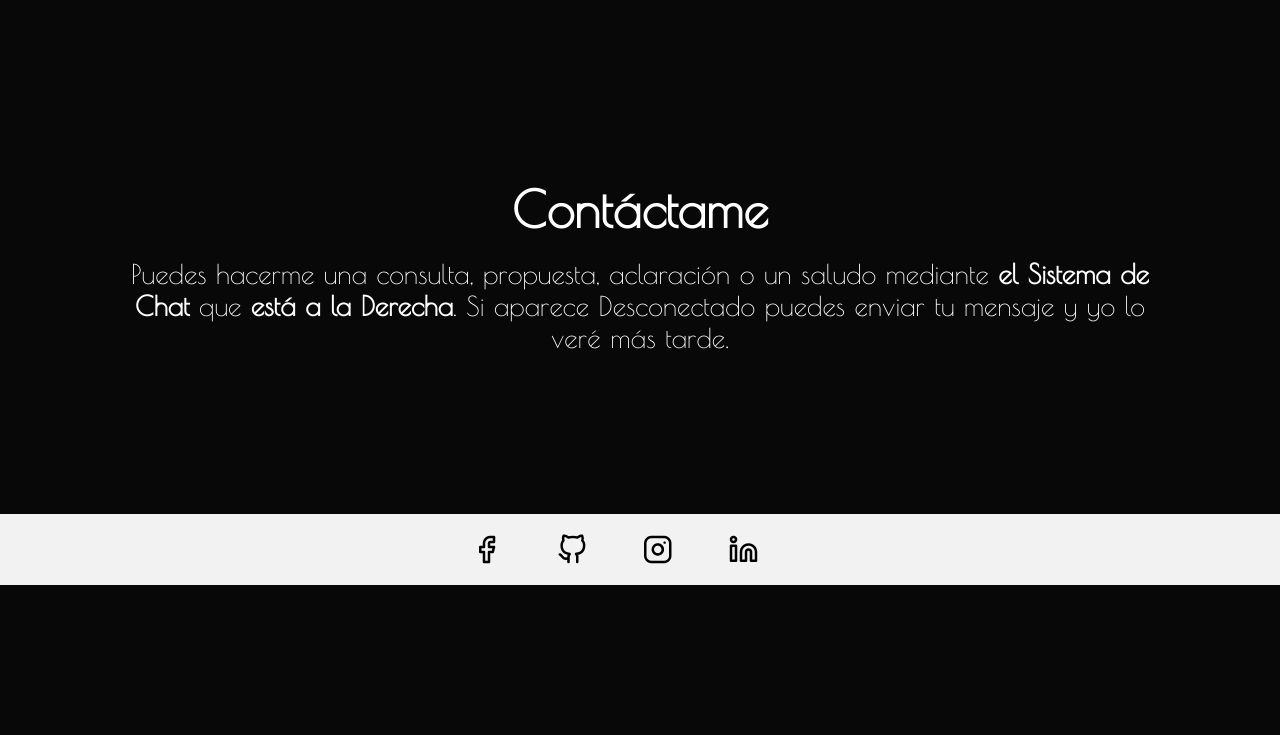
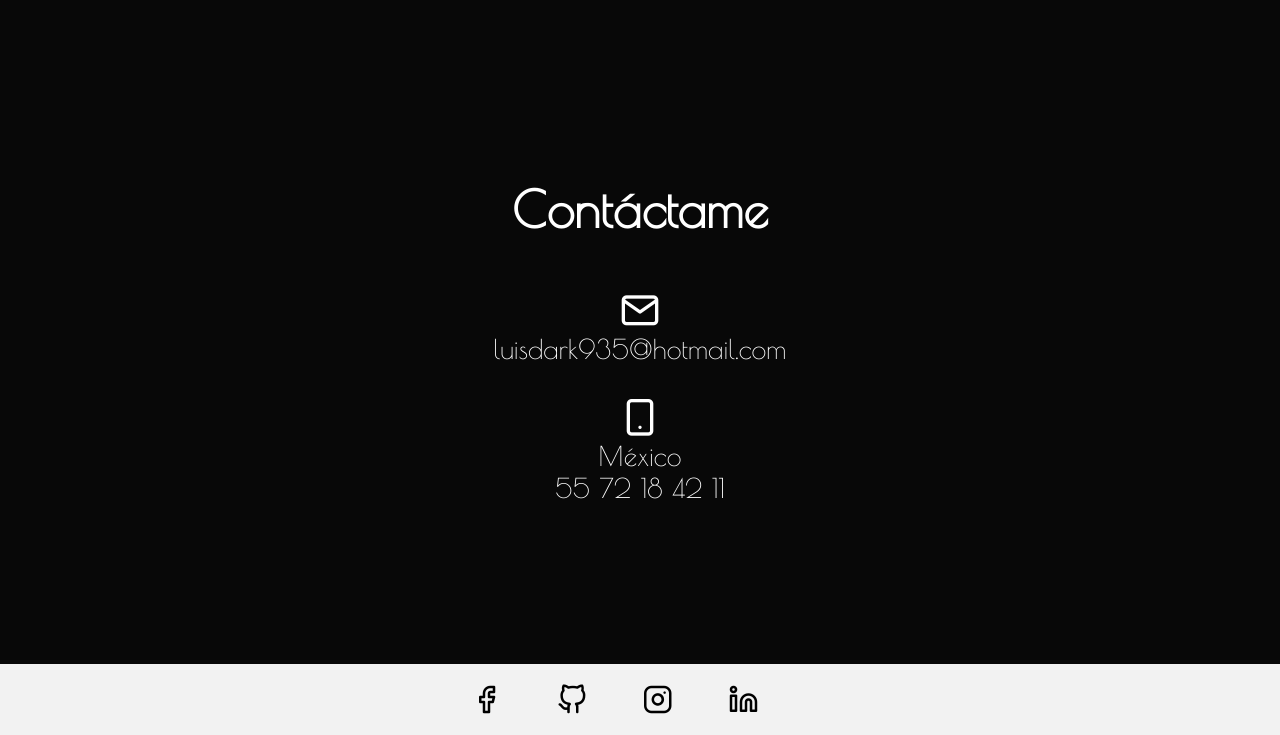
Before and after one commit to LuisDark123/LuisDark123, a plain HTML site: page index.html in a window 1280 px wide. Shown: the part 3468-4203 px from the top of the page. Before the commit the page ends 4053 px from the top, so only its background shows below. Drawn offline with Linux system fonts and the light colour scheme; files whose address does not match are found by name.

Commit message:
Datos de contacto actualizados

```diff
--- a/index.html
+++ b/index.html
@@ -78,7 +78,10 @@
 </section>
 <section class="section_adaptive center" id="section_5">
 	<h2 class="top_margin">Contáctame</h2>
-    <p class="paragraph top_margin responsive_text">Puedes hacerme una consulta, propuesta, aclaración o un saludo mediante<b> el Sistema de Chat</b> que<b> está a la Derecha</b>. Si aparece Desconectado puedes enviar tu mensaje y yo lo veré más tarde.</p>
+    <p class="paragraph top_margin responsive_text"><br>
+    	<span class="icon-mail" style="font-size: 40px"></span><br> luisdark935@hotmail.com <br><br>
+        <span class="icon-smartphone" style="font-size: 40px"></span><br>México <br> 55 72 18 42 11
+    </p>
 </section>
 <footer class="center">
 	    <a href="https://www.facebook.com/LuisDark123" target="blank" class="text_decoration_none"><div class="black icon-facebook top_margin"></div></a>
```
